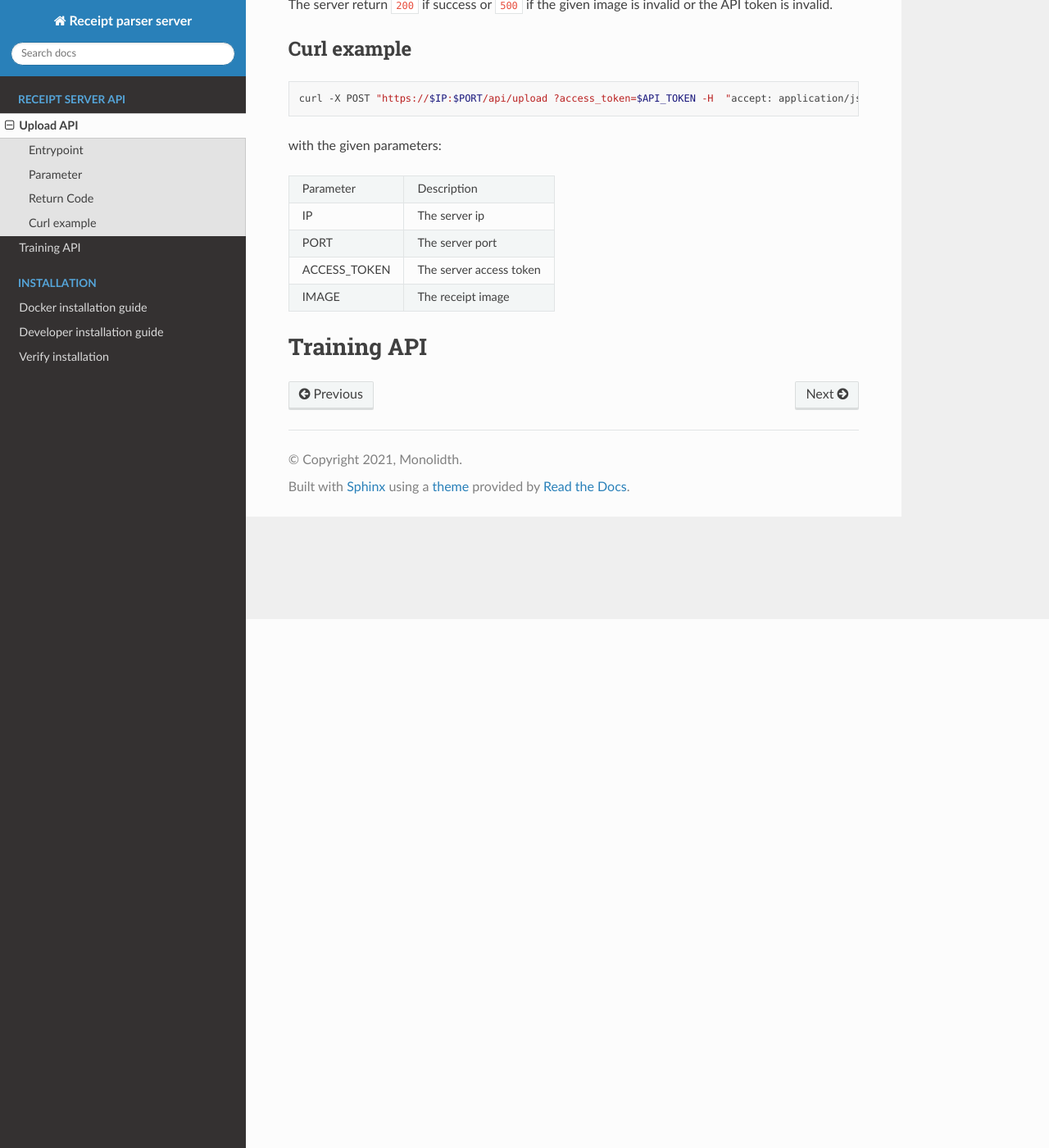
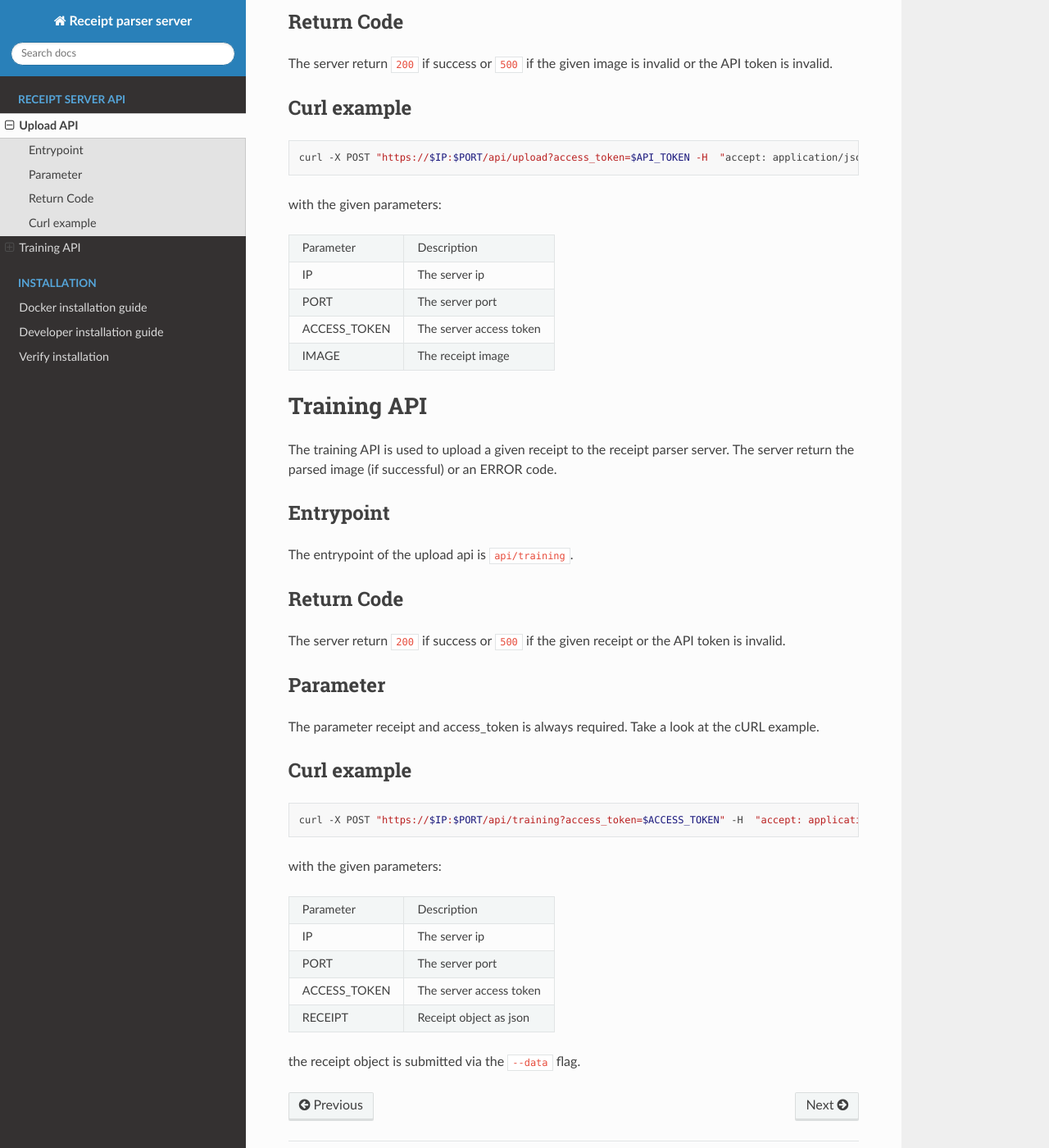
Before and after one commit to ReceiptManager/receipt-parser-server, a Sphinx documentation site: the page built from docs/api.rst, in a window 1280 px wide and 1400 px high, scrolled down 645 px. Shown: the whole window at 82% size. Built offline with Sphinx 7.4.7 and the Read the Docs theme 2.0.0, drawn with Linux system fonts in a browser that asks for light colours; some of the changed text lies outside the part shown.

Commit message:
[DOCU] Improve server documentation and fix typos

```diff
--- a/docs/api.rst
+++ b/docs/api.rst
@@ -1,7 +1,7 @@
 Upload API
 ====================
 The upload API is used to upload a given receipt to the receipt parser server.
-The server return the parsed image (if successfull) or an ERROR code.
+The server return the parsed image (if successful) or an ERROR code.
 
 
 Entrypoint
@@ -25,6 +25,9 @@ Parameter
 | rotate_image    | bool | false         | Rotate image            |
 +-----------------+------+---------------+-------------------------+
 
+Please note: The parameter `file` and `access_token` is always required.
+Take a look at the cURL example.
+
 Return Code
 """""""""""""""
 
@@ -54,3 +57,44 @@ with the given parameters:
 
 Training API
 ====================
+The training API is used to upload a given receipt to the receipt parser server.
+The server return the parsed image (if successful) or an ERROR code.
+
+Entrypoint
+"""""""""""""""
+
+The entrypoint of the upload api is ``api/training``.
+
+Return Code
+"""""""""""""""
+
+The server return ``200`` if success or ``500`` if the given receipt or the
+API token is invalid.
+
+Parameter
+""""""""""""
+
+The parameter receipt and access_token is always required. Take a look at the cURL example.
+
+Curl example
+"""""""""""""""
+
+.. code-block:: bash
+
+   curl -X POST "https://$IP:$PORT/api/training?access_token=$ACCESS_TOKEN" -H  "accept: application/json" --data '{"company":"$COMPANY_NAME","date":"$DATE","total":"$RECEIPT_TOTAL"}'   -k
+
+with the given parameters:
+
++--------------+-------------------------+
+| Parameter    | Description             |
++--------------+-------------------------+
+| IP           | The server ip           |
++--------------+-------------------------+
+| PORT         | The server port         |
++--------------+-------------------------+
+| ACCESS_TOKEN | The server access token |
++--------------+-------------------------+
+| RECEIPT      | Receipt object as json  |
++--------------+-------------------------+
+
+the receipt object is submitted via the ``--data`` flag.
--- a/docs/index.rst
+++ b/docs/index.rst
@@ -2,7 +2,7 @@
 
 Welcome to the Receipt Parser Server documentation!
 ======================================================
-Receipt parser server is a modular, lightway server to parse receipts.
+Receipt parser server is a modular, minimal server to parse receipts.
 
 
 .. toctree::
--- a/docs/installation.rst
+++ b/docs/installation.rst
@@ -106,7 +106,7 @@ Now, you are ready to run the Receipt Parser Server.
 Verify installation
 =================================================
 
-If you run the Docker image. The output should like simular to:
+If you run the Docker image. The output should like similar to:
 
 .. code-block:: text
 
```
Also changed, not shown: other parts of docs/api.rst (+1 -1 lines).
